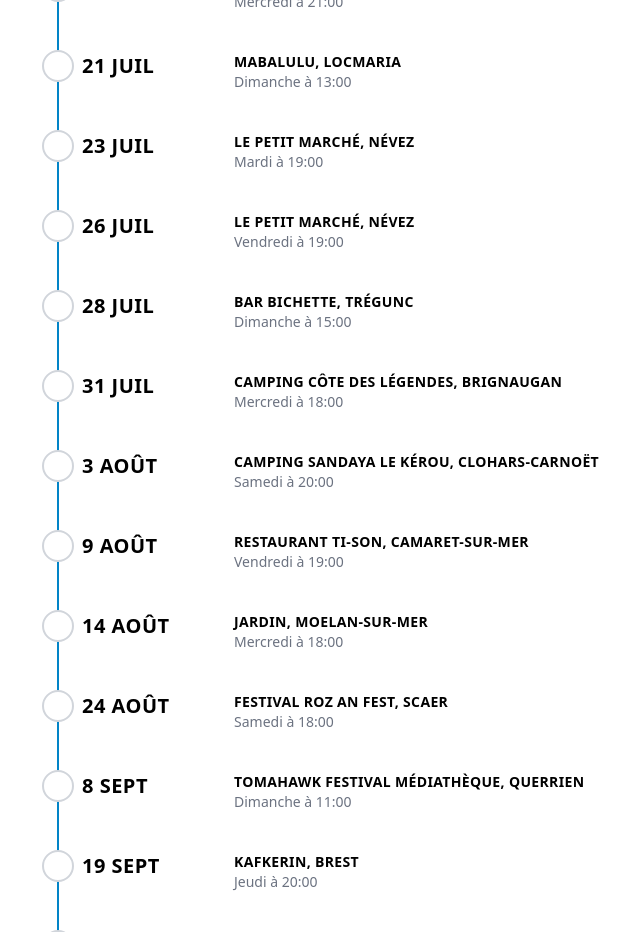
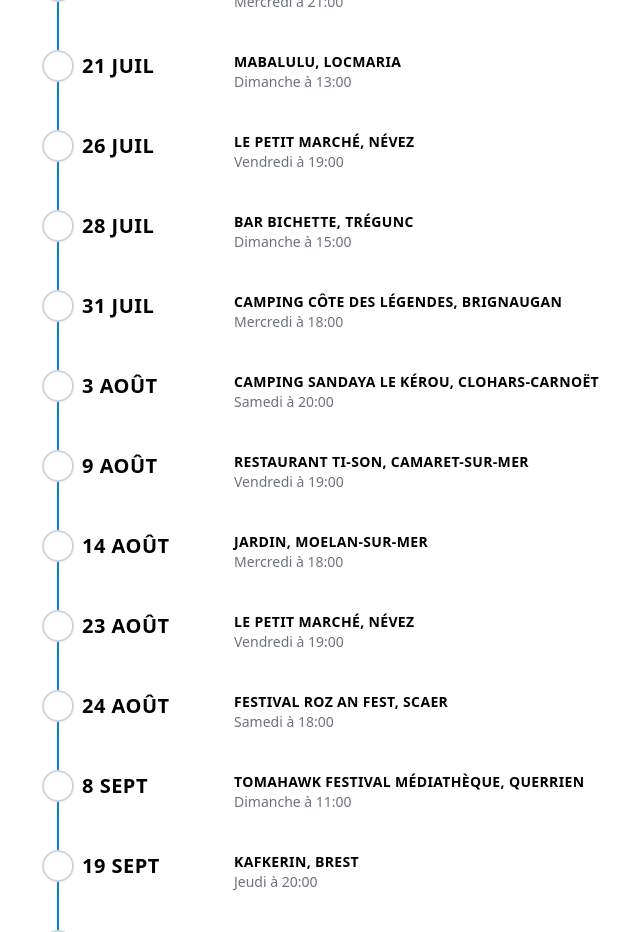
Before and after one commit to AlexandreKempf/en-tete-a-texte, a SvelteKit app: page /concerts in a window 1280 px wide. Shown: the part 1200-2132 px from the top of the page, without its empty margins (598-1238 px from the left). Built offline with nearby package versions, Linux system fonts and the light colour scheme.

Commit message:
Update concerts.js

```diff
--- a/src/routes/concerts.js
+++ b/src/routes/concerts.js
@@ -298,7 +298,7 @@
         place: 'Jardin, Moelan-Sur-Mer'
     },
     {
-        date: new Date(2024, 6, 23, 19),
+        date: new Date(2024, 7, 23, 19),
         place: 'Le Petit Marché, Névez'
     },
     {
```
